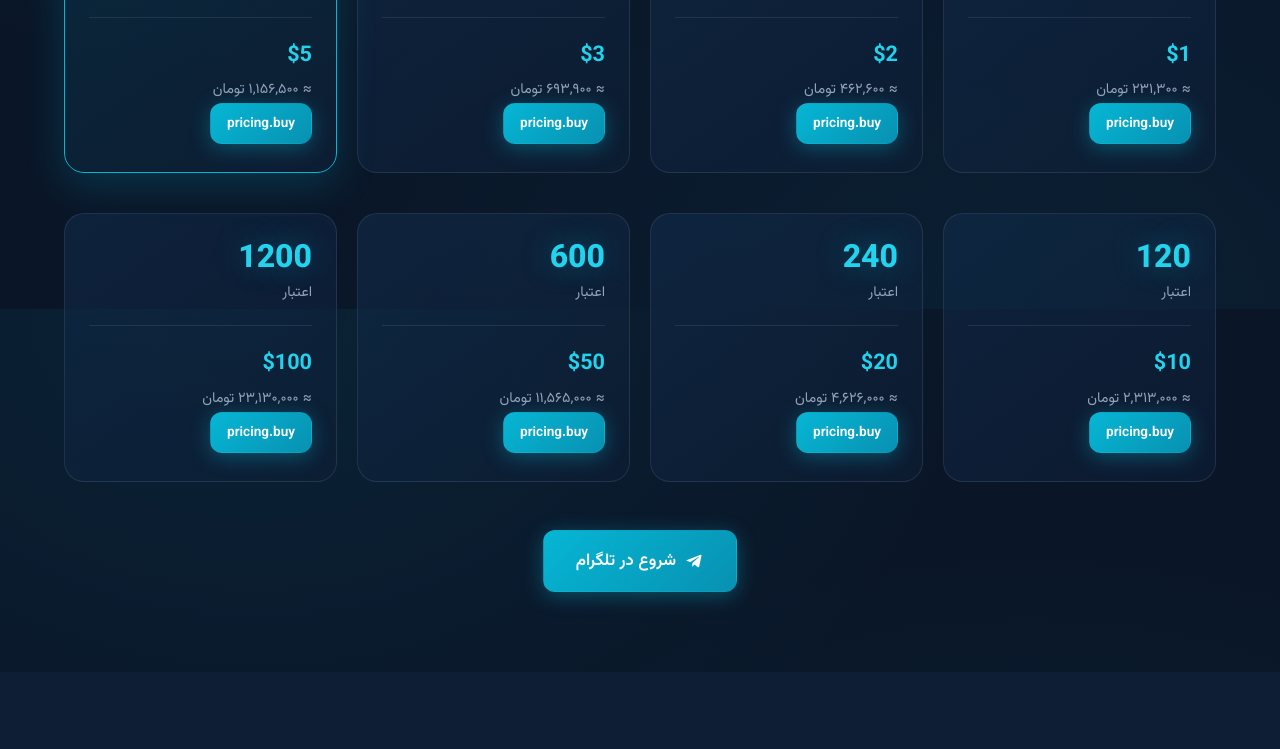
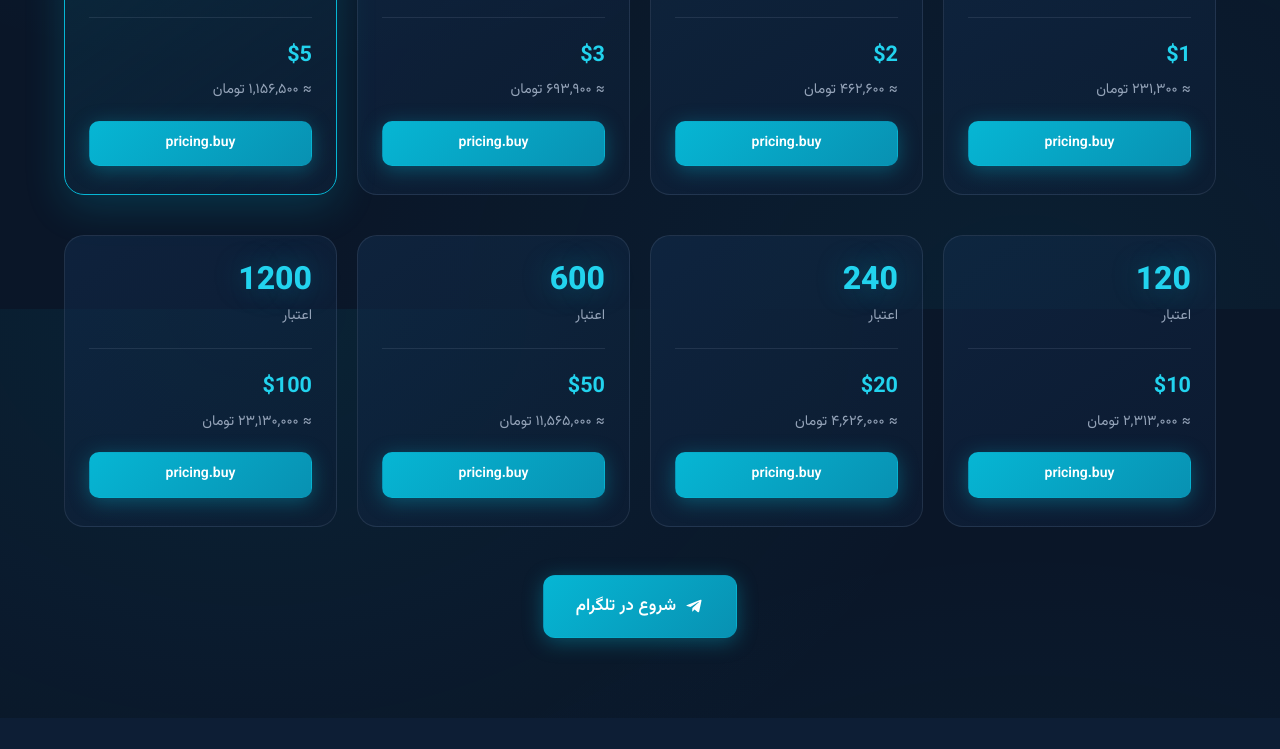
Before and after one commit to researchvaultagentai/researchvault-site, a plain HTML site: page pricing.html in a window 1280 px wide. Shown: the part 491-1240 px from the top of the page. Drawn offline with Linux system fonts and the light colour scheme.

Commit message:
Update style.css

```diff
--- a/css/style.css
+++ b/css/style.css
@@ -1098,3 +1098,24 @@ html[dir="ltr"] .plan-card--popular::before {
 .mt-12 { margin-top: 48px; }
 .mb-4 { margin-bottom: 16px; }
 .mb-8 { margin-bottom: 32px; }
+
+/* ============ Plan Card Buy Button ============ */
+.btn--sm {
+  padding: 10px 20px;
+  font-size: 14px;
+  font-weight: 600;
+  display: block;
+  width: 100%;
+  text-align: center;
+  border-radius: 10px;
+}
+
+.plan-card {
+  display: flex;
+  flex-direction: column;
+}
+
+.plan-card .plan__buy {
+  margin-top: auto;
+  margin-top: 18px;
+}
```
